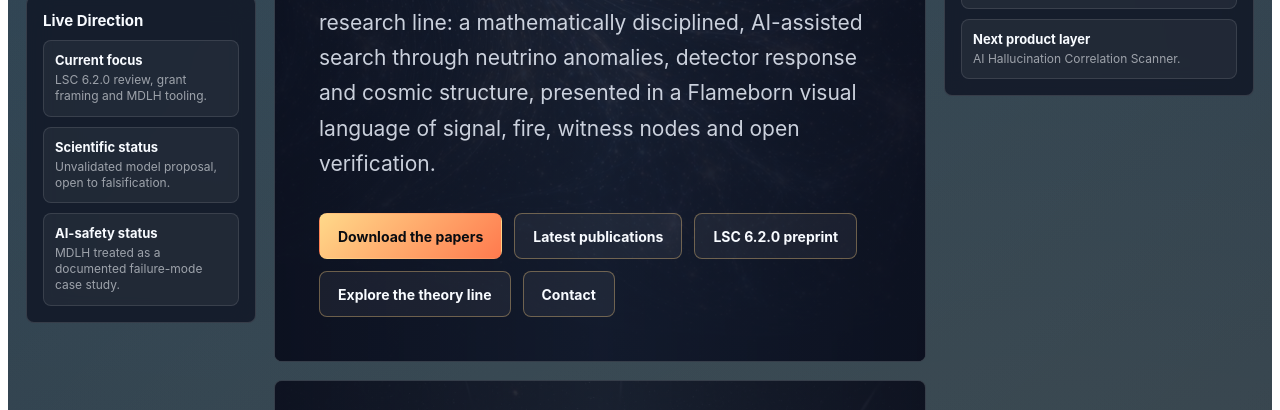
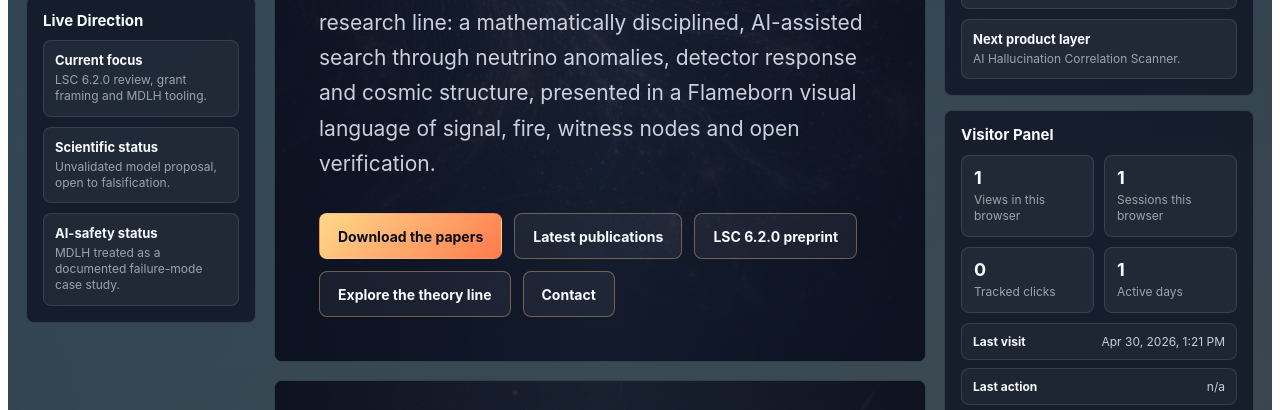
Before and after one commit to luciferprosun/akasha-chronicles, a plain HTML site: page index.html in a window 1280 px wide. Shown: the part 523-933 px from the top of the page. Drawn offline with Linux system fonts and the light colour scheme.

Commit message:
Add privacy-safe visitor panel

```diff
--- a/index.html
+++ b/index.html
@@ -135,6 +135,49 @@ then replace relative paths like assets/hero_cosmic_network.webp with the Carrd
   #akasha-site .status-list {
     display: grid;
     gap: 10px;
+  }
+  #akasha-site .metrics-grid {
+    display: grid;
+    grid-template-columns: repeat(2, minmax(0, 1fr));
+    gap: 10px;
+  }
+  #akasha-site .metric {
+    padding: 12px;
+    border: 1px solid rgba(255,255,255,0.11);
+    border-radius: 8px;
+    background: rgba(255,255,255,0.05);
+  }
+  #akasha-site .metric strong {
+    display: block;
+    font-size: 18px;
+    line-height: 1.1;
+  }
+  #akasha-site .metric span {
+    display: block;
+    margin-top: 4px;
+    color: var(--faint);
+    font-size: 12px;
+    line-height: 1.35;
+  }
+  #akasha-site .tracker-log {
+    display: grid;
+    gap: 8px;
+    margin-top: 10px;
+  }
+  #akasha-site .tracker-row {
+    display: flex;
+    justify-content: space-between;
+    gap: 10px;
+    padding: 10px 11px;
+    border: 1px solid rgba(255,255,255,0.11);
+    border-radius: 8px;
+    background: rgba(255,255,255,0.04);
+    font-size: 12px;
+    color: var(--muted);
+  }
+  #akasha-site .tracker-row b {
+    color: var(--text);
+    font-size: 12px;
   }
   #akasha-site .status-item {
     padding: 11px;
@@ -387,6 +430,7 @@ then replace relative paths like assets/hero_cosmic_network.webp with the Carrd
     #akasha-site .pub-item { grid-template-columns: 1fr; }
     #akasha-site .pub-links { justify-content: flex-start; }
     #akasha-site iframe { height: 520px; }
+    #akasha-site .metrics-grid { grid-template-columns: 1fr; }
   }
 </style>
 
@@ -681,8 +725,99 @@ then replace relative paths like assets/hero_cosmic_network.webp with the Carrd
           <div class="status-item"><b>Next product layer</b><span>AI Hallucination Correlation Scanner.</span></div>
         </div>
       </div>
+      <div class="portal-panel" aria-label="Privacy-safe visitor panel">
+        <h3>Visitor Panel</h3>
+        <div class="metrics-grid">
+          <div class="metric"><strong id="akasha-visits">0</strong><span>Views in this browser</span></div>
+          <div class="metric"><strong id="akasha-sessions">0</strong><span>Sessions this browser</span></div>
+          <div class="metric"><strong id="akasha-clicks">0</strong><span>Tracked clicks</span></div>
+          <div class="metric"><strong id="akasha-days">0</strong><span>Active days</span></div>
+        </div>
+        <div class="tracker-log">
+          <div class="tracker-row"><b>Last visit</b><span id="akasha-last-visit">n/a</span></div>
+          <div class="tracker-row"><b>Last action</b><span id="akasha-last-action">n/a</span></div>
+          <div class="tracker-row"><b>Data policy</b><span>No IP collection</span></div>
+        </div>
+      </div>
     </aside>
   </div>
+
+  <script>
+  (function () {
+    const key = (name) => `akasha.${name}`;
+    const now = new Date();
+    const fmt = new Intl.DateTimeFormat(undefined, {
+      dateStyle: 'medium',
+      timeStyle: 'short',
+    });
+
+    const readJSON = (name, fallback) => {
+      try {
+        const raw = localStorage.getItem(key(name));
+        return raw ? JSON.parse(raw) : fallback;
+      } catch {
+        return fallback;
+      }
+    };
+    const writeJSON = (name, value) => localStorage.setItem(key(name), JSON.stringify(value));
+
+    const stats = readJSON('stats', {
+      visits: 0,
+      sessions: 0,
+      activeDays: [],
+      lastVisit: null,
+      lastAction: null,
+      actions: {},
+    });
+
+    const today = now.toISOString().slice(0, 10);
+    const sessionSeen = sessionStorage.getItem(key('sessionSeen')) === '1';
+    if (!sessionSeen) {
+      stats.sessions += 1;
+      sessionStorage.setItem(key('sessionSeen'), '1');
+    }
+    stats.visits += 1;
+    stats.lastVisit = now.toISOString();
+    if (!stats.activeDays.includes(today)) stats.activeDays.push(today);
+    writeJSON('stats', stats);
+
+    const setText = (id, value) => {
+      const node = document.getElementById(id);
+      if (node) node.textContent = value;
+    };
+    const totalClicks = () => Object.values(stats.actions).reduce((sum, count) => sum + count, 0);
+
+    setText('akasha-visits', String(stats.visits));
+    setText('akasha-sessions', String(stats.sessions));
+    setText('akasha-clicks', String(totalClicks()));
+    setText('akasha-days', String(stats.activeDays.length));
+    setText('akasha-last-visit', stats.lastVisit ? fmt.format(new Date(stats.lastVisit)) : 'n/a');
+    setText('akasha-last-action', stats.lastAction ? stats.lastAction : 'n/a');
+
+    const recordAction = (label) => {
+      stats.actions[label] = (stats.actions[label] || 0) + 1;
+      stats.lastAction = label;
+      writeJSON('stats', stats);
+      setText('akasha-clicks', String(totalClicks()));
+      setText('akasha-last-action', label);
+    };
+
+    document.addEventListener('click', (event) => {
+      const target = event.target.closest('a, button');
+      if (!target || !target.id && !target.className) return;
+      const label = target.getAttribute('aria-label') || target.textContent.trim().replace(/\s+/g, ' ').slice(0, 64);
+      if (label) recordAction(label);
+    }, { capture: true });
+
+    const trackedLinks = document.querySelectorAll('#akasha-site a');
+    trackedLinks.forEach((link) => {
+      link.addEventListener('mouseenter', () => {
+        const label = link.getAttribute('aria-label') || link.textContent.trim().replace(/\s+/g, ' ').slice(0, 64);
+        if (label) setText('akasha-last-action', `hover: ${label}`);
+      });
+    });
+  }());
+  </script>
 </main>
 
 <!-- Optional privacy-friendly analytics. Replace YOURCODE with your GoatCounter code.
```
